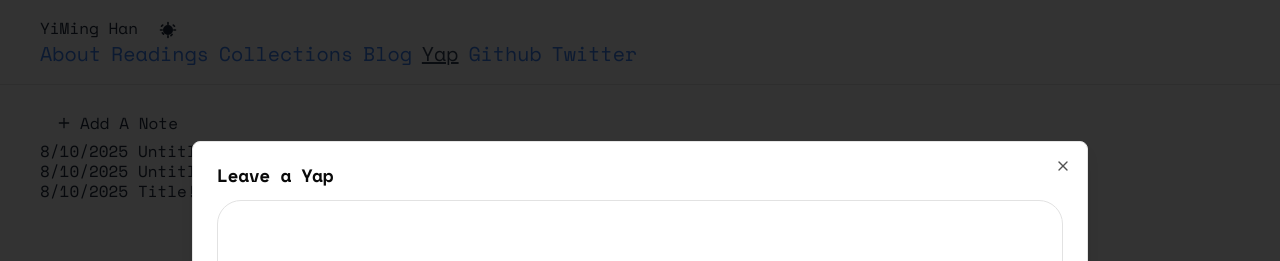
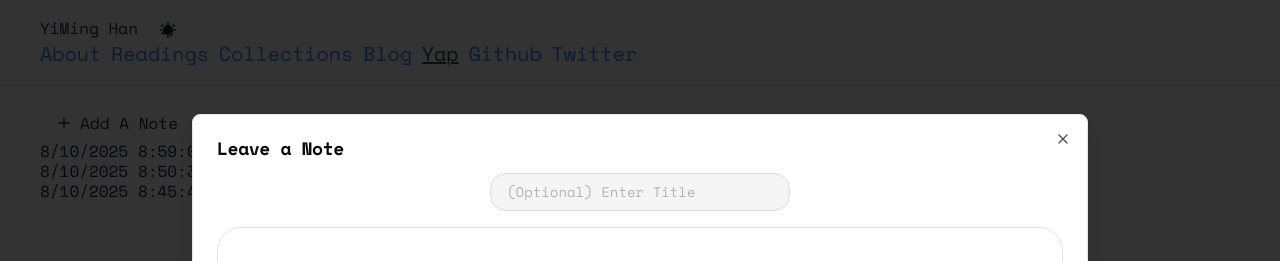
Before and after one commit to yiminghan/yiminghan.com, a Next.js app: page /yap in a window 1280 px wide. Both pictures are taken after a click on the button "Add A Note". Shown: the top 261 px of the page. Built offline with nearby package versions, Linux system fonts and the light colour scheme; no server answers.

Commit message:
page title

```diff
--- a/package.json
+++ b/package.json
@@ -28,8 +28,10 @@
     "geist": "^1.3.0",
     "lucide-react": "^0.539.0",
     "next": "^15.0.1",
+    "next-themes": "^0.4.6",
     "react": "^18.3.1",
     "react-dom": "^18.3.1",
+    "sonner": "^2.0.7",
     "tailwind-merge": "^3.3.1",
     "tailwindcss-animate": "^1.0.7",
     "zod": "^3.23.3"
--- a/src/app/api/yap/route.ts
+++ b/src/app/api/yap/route.ts
@@ -35,10 +35,9 @@ export async function PUT(req: Request) {
   const validatedData = result.data;
   const today = new Date();
   const postName =
-    `${today.toISOString()}-${validatedData.title ?? "Untitled-Post"}`.replace(
-      /\s+/g,
-      "-",
-    );
+    `${today.toISOString()}-${validatedData.title ?? "Untitled-Post"}`
+      .replace(/[^\w-]/g, "-")
+      .toLowerCase();
 
   const response = await fetch(
     `https://api.github.com/repos/yiminghan/yiminghan.com/contents/src/app/yap/(posts)/${postName}/page.md`,
--- a/src/app/yap/page.tsx
+++ b/src/app/yap/page.tsx
@@ -2,6 +2,7 @@ import fs from "fs";
 import path from "path";
 import Link from "next/link";
 import NoteRecorderDialog from "@/components/note-recorder-dialog";
+import { Toaster } from "@/components/ui/sonner";
 
 async function getDirectories() {
   const appDir = path.join(process.cwd(), "src/app/yap/(posts)");
@@ -22,7 +23,8 @@ async function getDirectories() {
         href: `/yap/${item.name}`,
         date: new Date(item.name.split("Z-")[0]! + "Z"),
         displayName: item.name.split("Z-")[1]?.replaceAll("-", " "),
-      }));
+      }))
+      .sort((a, b) => b.date.getTime() - a.date.getTime());
 
     return posts;
   } catch (error) {
@@ -36,10 +38,12 @@ export default async function DirectoryPage() {
 
   return (
     <div className="gap-sm flex flex-col">
+      <Toaster />
       <NoteRecorderDialog />
       {directories.map((dir) => (
         <Link key={dir.name} href={dir.href} className="hover:underline">
-          {dir.date.toLocaleDateString()} {dir.displayName}
+          {dir.date.toLocaleDateString()} {dir.date.toLocaleTimeString()}{" "}
+          {dir.displayName}
         </Link>
       ))}
     </div>
--- a/src/components/note-recorder-dialog.tsx
+++ b/src/components/note-recorder-dialog.tsx
@@ -18,6 +18,7 @@ import {
 } from "@/components/ui/select";
 import { cn } from "@/lib/utils";
 import { type NewYapRequest } from "@/app/api/yap/route";
+import { toast } from "sonner";
 
 // Type declarations for Web Speech API
 interface SpeechRecognitionResult {
@@ -120,6 +121,7 @@ function NoteRecorderContent({
   const [selectedLanguage, setSelectedLanguage] = useState("en-US");
   const [uploading, setUploading] = useState(false);
   const [uploadAuthor, setUploadAuthor] = useState("");
+  const [uploadTitle, setUploadTitle] = useState("");
 
   const recognitionRef = useRef<SpeechRecognition | null>(null);
   const intervalRef = useRef<NodeJS.Timeout | null>(null);
@@ -389,6 +391,16 @@ function NoteRecorderContent({
         </div>
       )}
 
+      <div className="mb-4 flex w-full min-w-[300px] flex-col items-center">
+        <input
+          type="text"
+          value={uploadTitle}
+          onChange={(e) => setUploadTitle(e.target.value)}
+          placeholder="(Optional) Enter Title"
+          className="min-w-[300px] rounded-2xl border border-[#DADADA] bg-[#F5F5F5] px-4 py-2 text-sm font-medium text-[#414141] placeholder-[#B4B4B4] transition-colors hover:bg-[#F7F7F7] focus:outline-none dark:border-[#404040] dark:bg-[#262626] dark:text-[#D1D1D1] dark:placeholder-stone-300 dark:hover:bg-[#333333]"
+        />
+      </div>
+
       {/* Transcript Display */}
       <div className="max-h-[300px] min-h-[200px] overflow-y-auto rounded-3xl border border-[#E2E2E2] bg-white p-6 dark:border-[#333333] dark:bg-[#1E1E1E]">
         <div className="prose max-w-none">
@@ -467,7 +479,7 @@ function NoteRecorderContent({
                 void uploadPost({
                   author: uploadAuthor,
                   content: transcript,
-                  title: undefined,
+                  title: uploadTitle,
                 })
               }
               disabled={!transcript}
@@ -580,11 +592,14 @@ export default function NoteRecorderDialog({
       </DialogTrigger>
       <DialogContent className="max-w-4xl">
         <DialogHeader>
-          <DialogTitle>Leave a Yap</DialogTitle>
+          <DialogTitle>Leave a Note</DialogTitle>
         </DialogHeader>
         <NoteRecorderContent
           onUploadFinished={() => {
             setDialogOpen(false);
+            toast(
+              "Note has been recorded.  Wait a few minutes for Github to pick up changes.",
+            );
           }}
         />
         {children}
--- /dev/null
+++ b/src/components/ui/sonner.tsx
@@ -0,0 +1,31 @@
+"use client"
+
+import { useTheme } from "next-themes"
+import { Toaster as Sonner } from "sonner"
+
+type ToasterProps = React.ComponentProps<typeof Sonner>
+
+const Toaster = ({ ...props }: ToasterProps) => {
+  const { theme = "system" } = useTheme()
+
+  return (
+    <Sonner
+      theme={theme as ToasterProps["theme"]}
+      className="toaster group"
+      toastOptions={{
+        classNames: {
+          toast:
+            "group toast group-[.toaster]:bg-background group-[.toaster]:text-foreground group-[.toaster]:border-border group-[.toaster]:shadow-lg",
+          description: "group-[.toast]:text-muted-foreground",
+          actionButton:
+            "group-[.toast]:bg-primary group-[.toast]:text-primary-foreground",
+          cancelButton:
+            "group-[.toast]:bg-muted group-[.toast]:text-muted-foreground",
+        },
+      }}
+      {...props}
+    />
+  )
+}
+
+export { Toaster }
```
Also changed, not shown: src/app/yap/(posts)/2025-08-10T20:59:03.857Z-Title/page.md (renamed from src/app/yap/(posts)/2025-08-10T20:59:03.857Z-Title!/page.md), 1 other file (tests, documents, lock files or other folders).
